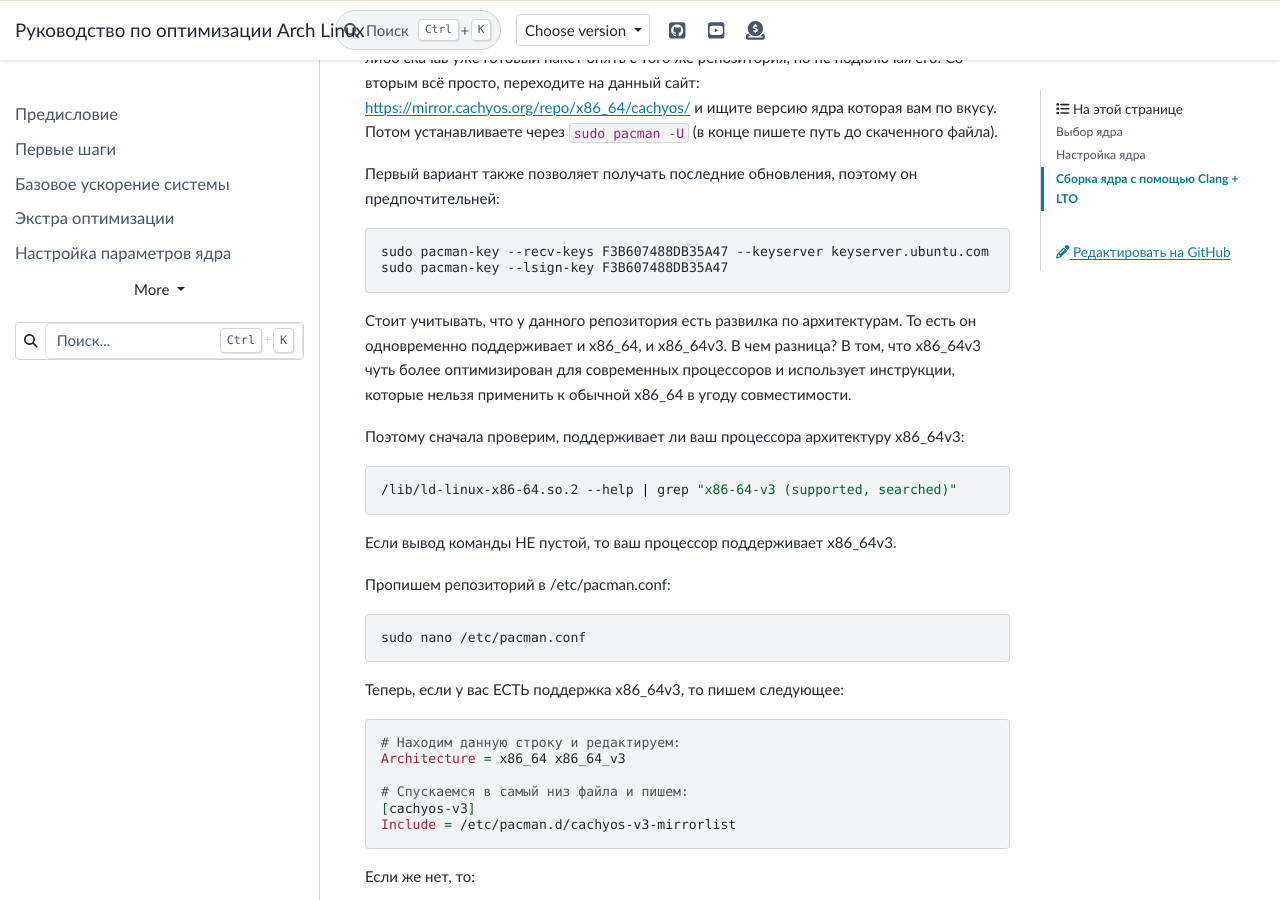
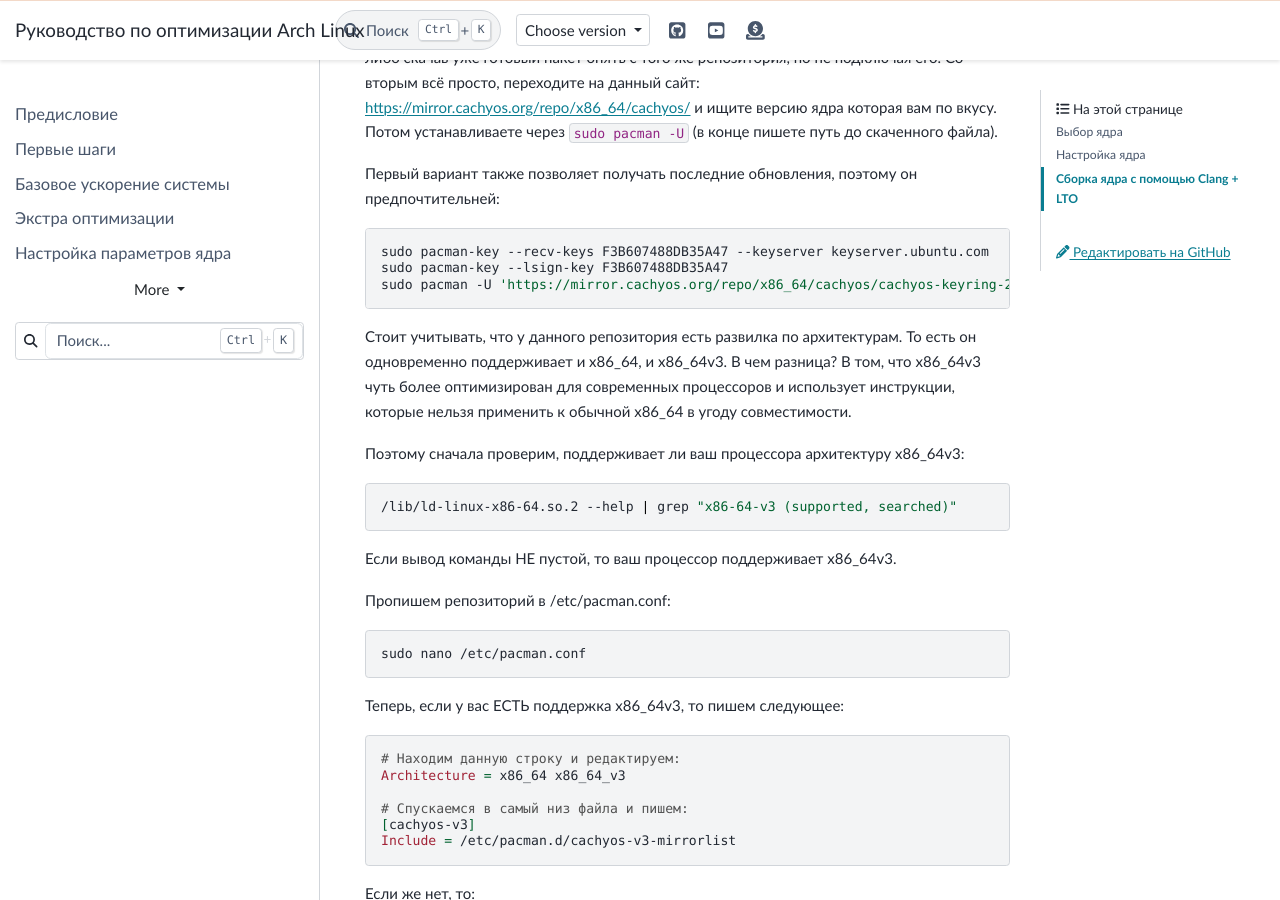
Before and after one commit to ventureoo/ARU, a Sphinx documentation site: the page built from docs/source/custom-kernels.rst, in a window 1280 px wide and 900 px high, scrolled down 8795 px. Built offline with Sphinx 7.4.7 and the PyData theme 0.15.4, drawn with Linux system fonts in a browser that asks for light colours.

Commit message:
Add missing command

```diff
--- a/docs/source/custom-kernels.rst
+++ b/docs/source/custom-kernels.rst
@@ -328,6 +328,7 @@
 
   sudo pacman-key --recv-keys F3B607488DB35A47 --keyserver keyserver.ubuntu.com
   sudo pacman-key --lsign-key F3B607488DB35A47
+  sudo pacman -U 'https://mirror.cachyos.org/repo/x86_64/cachyos/cachyos-keyring-2-1-any.pkg.tar.zst' 'https://mirror.cachyos.org/repo/x86_64/cachyos/cachyos-mirrorlist-10-1-any.pkg.tar.zst' 'https://mirror.cachyos.org/repo/x86_64/cachyos/cachyos-v3-mirrorlist-10-1-any.pkg.tar.zst'
 
 Стоит учитывать, что у данного репозитория есть развилка по архитектурам. То есть он одновременно
 поддерживает и x86_64, и x86_64v3. В чем разница? В том, что x86_64v3 чуть более оптимизирован
```
